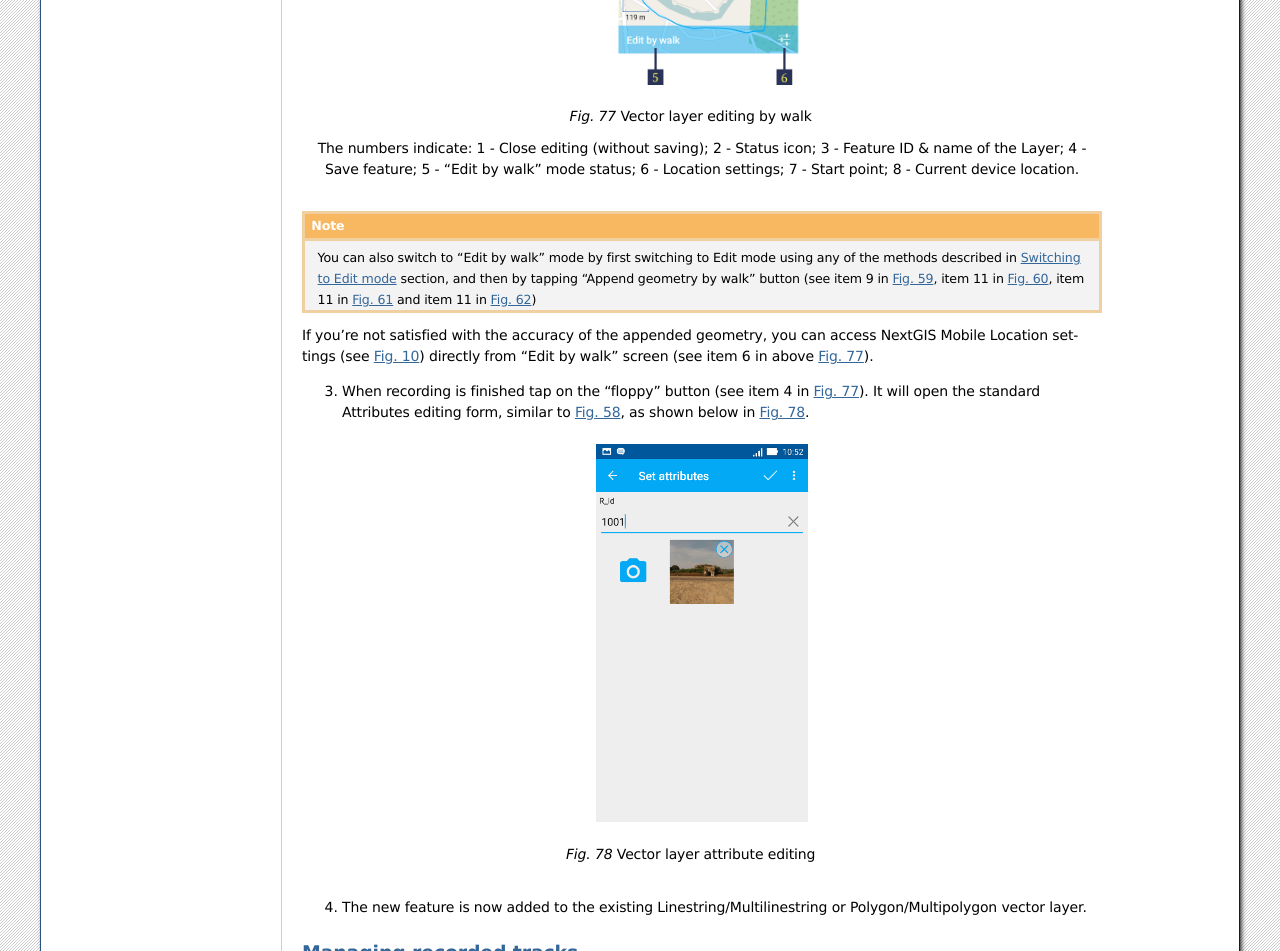
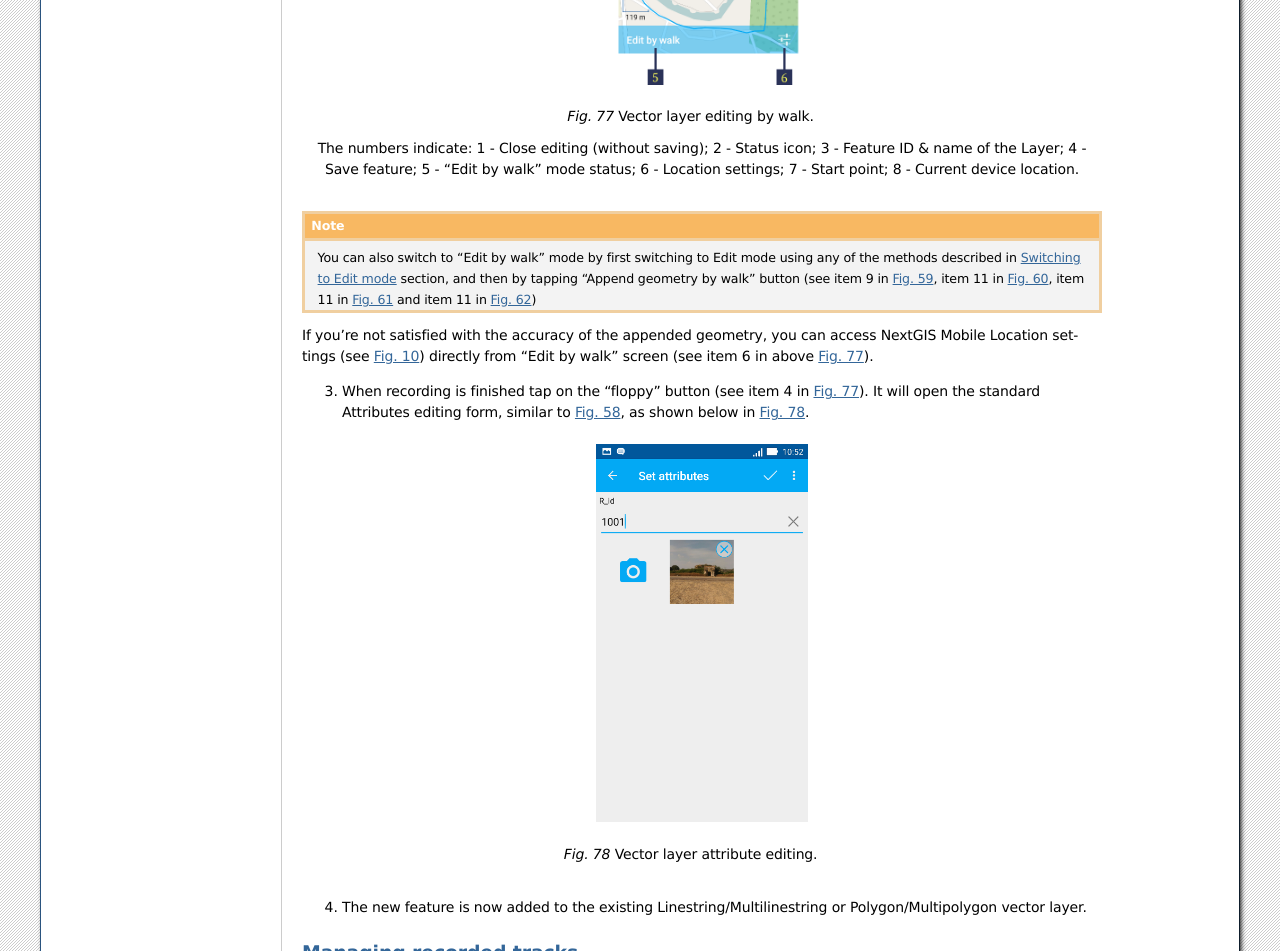
Before and after one commit to nextgis/docs_ngmobile, a Sphinx documentation site: the page built from source/tracks.rst, in a window 1280 px wide and 1400 px high, scrolled down 2856 px. Shown: the part 152-1103 px from the top of the window. Built offline with Sphinx 7.4.7, drawn with Linux system fonts in a browser that asks for light colours; formulas are drawn with MathJax 3.

Commit message:
small changes in 3.6

```diff
--- a/source/tracks.rst
+++ b/source/tracks.rst
@@ -81,7 +81,7 @@ You can also add a feature to an existing line or polygon vector layer by tracki
    :align: center
    :height: 10cm
 
-   Vector layer editing by walk
+   Vector layer editing by walk.
 
    The numbers indicate: 1 - Close editing (without saving); 2 - Status icon; 3 - Feature ID & name of the Layer; 4 - Save feature; 5 - "Edit by walk" mode status; 6 - Location settings; 7 - Start point; 8 - Current device location.
 
@@ -97,7 +97,7 @@ If you're not satisfied with the accuracy of the appended geometry, you can acce
    :align: center
    :height: 10cm
 
-   Vector layer attribute editing
+   Vector layer attribute editing.
 
 4. The new feature is now added to the existing Linestring/Multilinestring or Polygon/Multipolygon vector layer.
 
```
